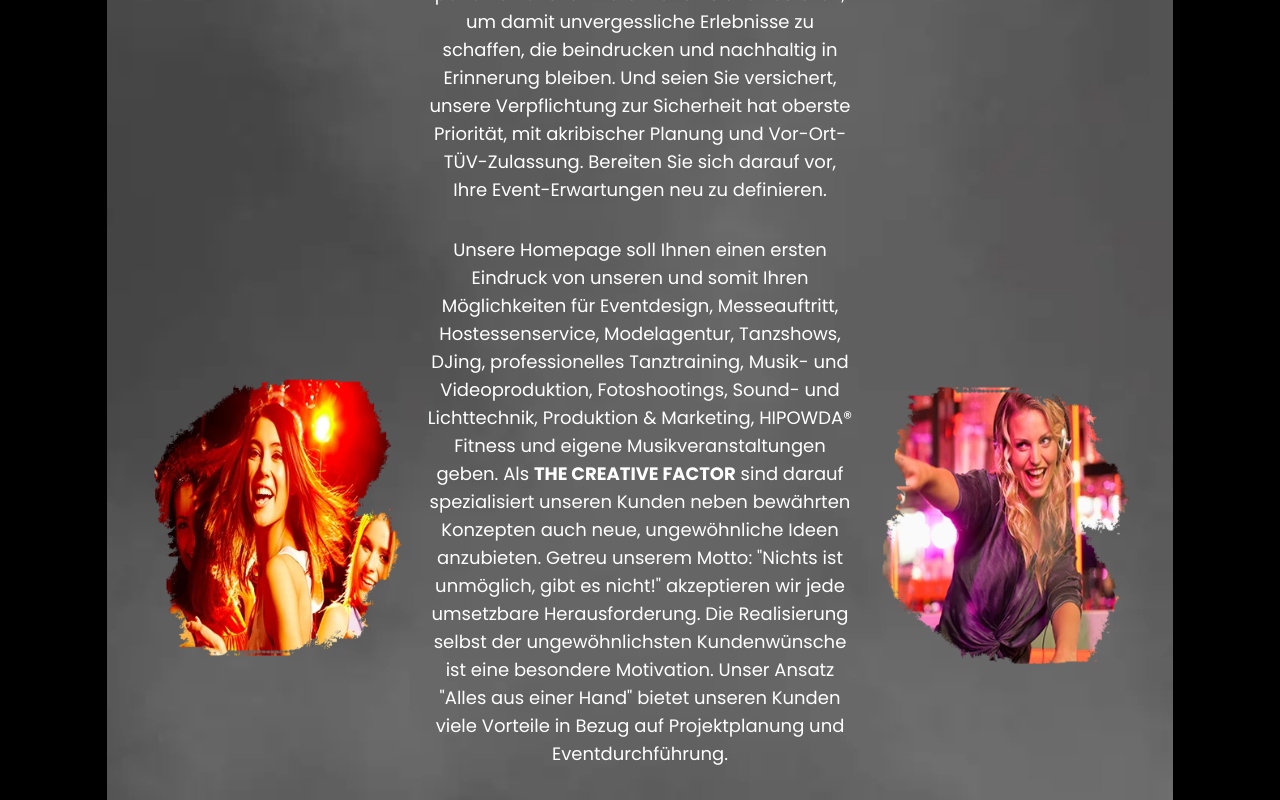
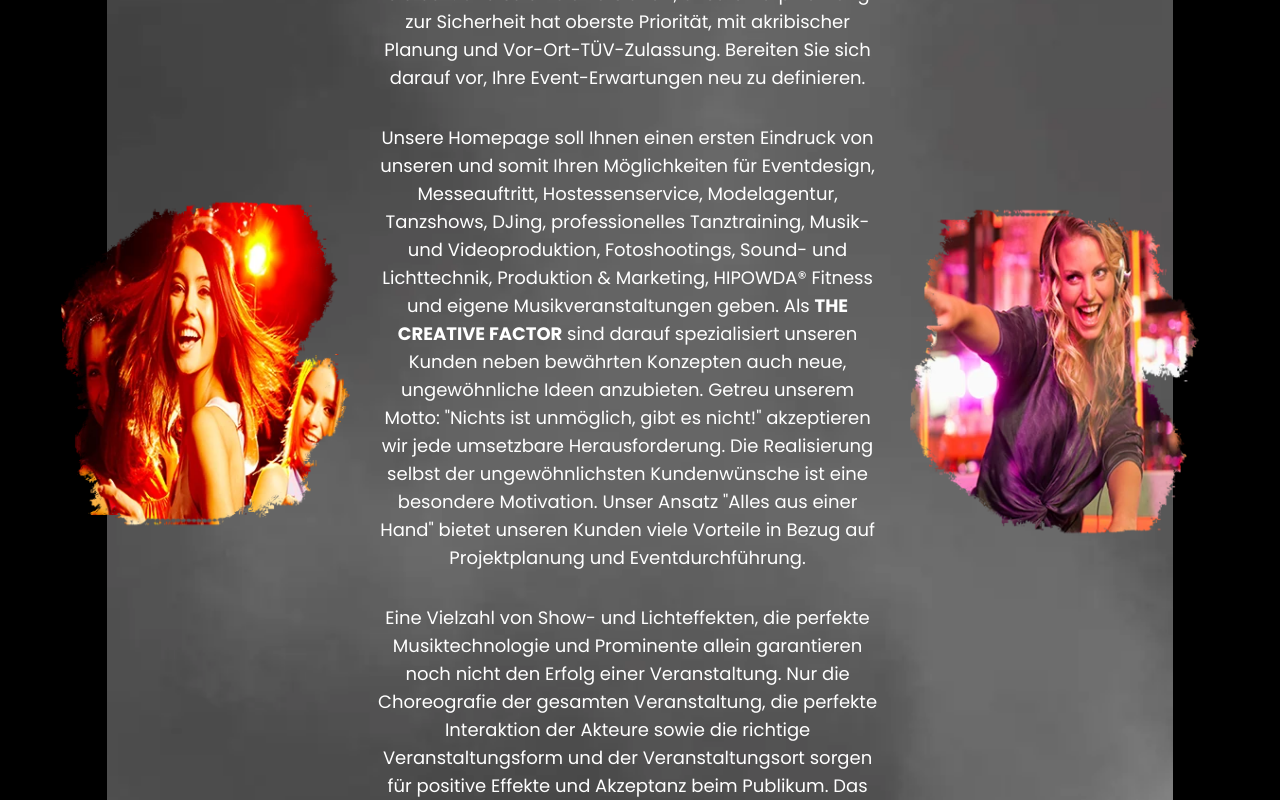
Before and after one commit to waqas550/creativefactor, a Next.js app: page /de/about in a window 1280 px wide. Shown: the part 1020-1820 px from the top of the page. Built offline with nearby package versions, Linux system fonts and the light colour scheme.

Commit message:
About page: let side images bleed over the card edges like the original design

```diff
--- a/components/sections/Aboutus.tsx
+++ b/components/sections/Aboutus.tsx
@@ -39,10 +39,10 @@ const Aboutus = () => {
     <div>
       <section className="py-16">
         <div
-          className="container mx-auto px-4 sm:px-8 rounded-lg overflow-hidden shadow-lg bg-white p-6 sm:p-8 w-full sm:w-10/12 flex lg:flex-row flex-col-reverse items-center"
+          className="container mx-auto px-4 sm:px-8 rounded-lg shadow-lg bg-white p-6 sm:p-8 w-full sm:w-10/12 flex lg:flex-row flex-col-reverse items-center"
           style={{ backgroundImage: `url(${bg.src})`, backgroundSize: 'cover', backgroundPosition: 'center' }}
         >
-          <div className="w-full lg:w-1/3 mt-4 lg:mt-0">
+          <div className="w-full lg:w-1/3 mt-4 lg:mt-0 lg:-ml-24 xl:-ml-32">
             <Image
               src={abp1}
               alt="AboutPage"
@@ -69,7 +69,7 @@ const Aboutus = () => {
               ))}
             </div>
           </div>
-          <div className="w-full lg:w-1/3 mt-4 lg:mb-0">
+          <div className="w-full lg:w-1/3 mt-4 lg:mb-0 lg:-mr-24 xl:-mr-32">
             <Image
               src={abp2}
               alt="AboutPage"
```
